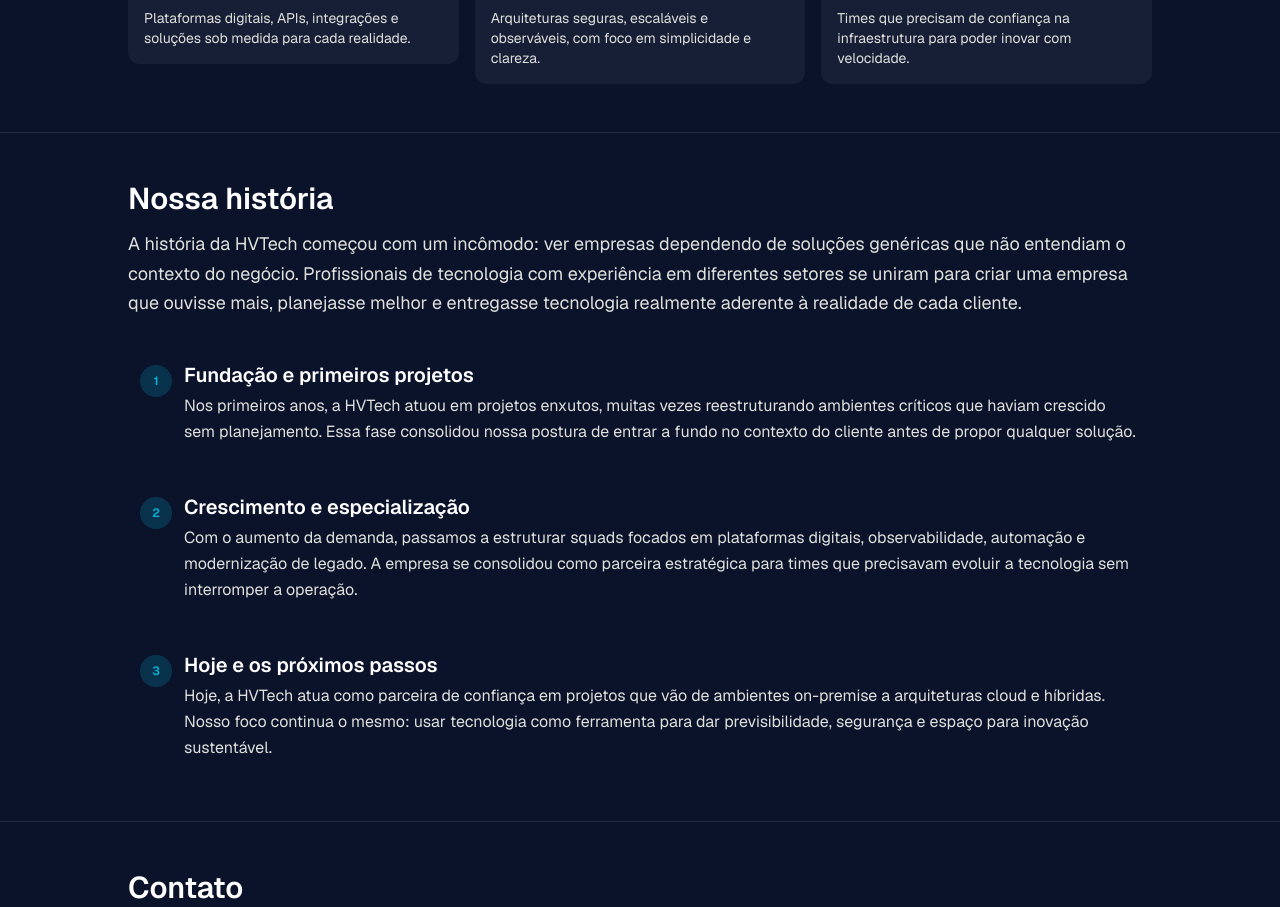
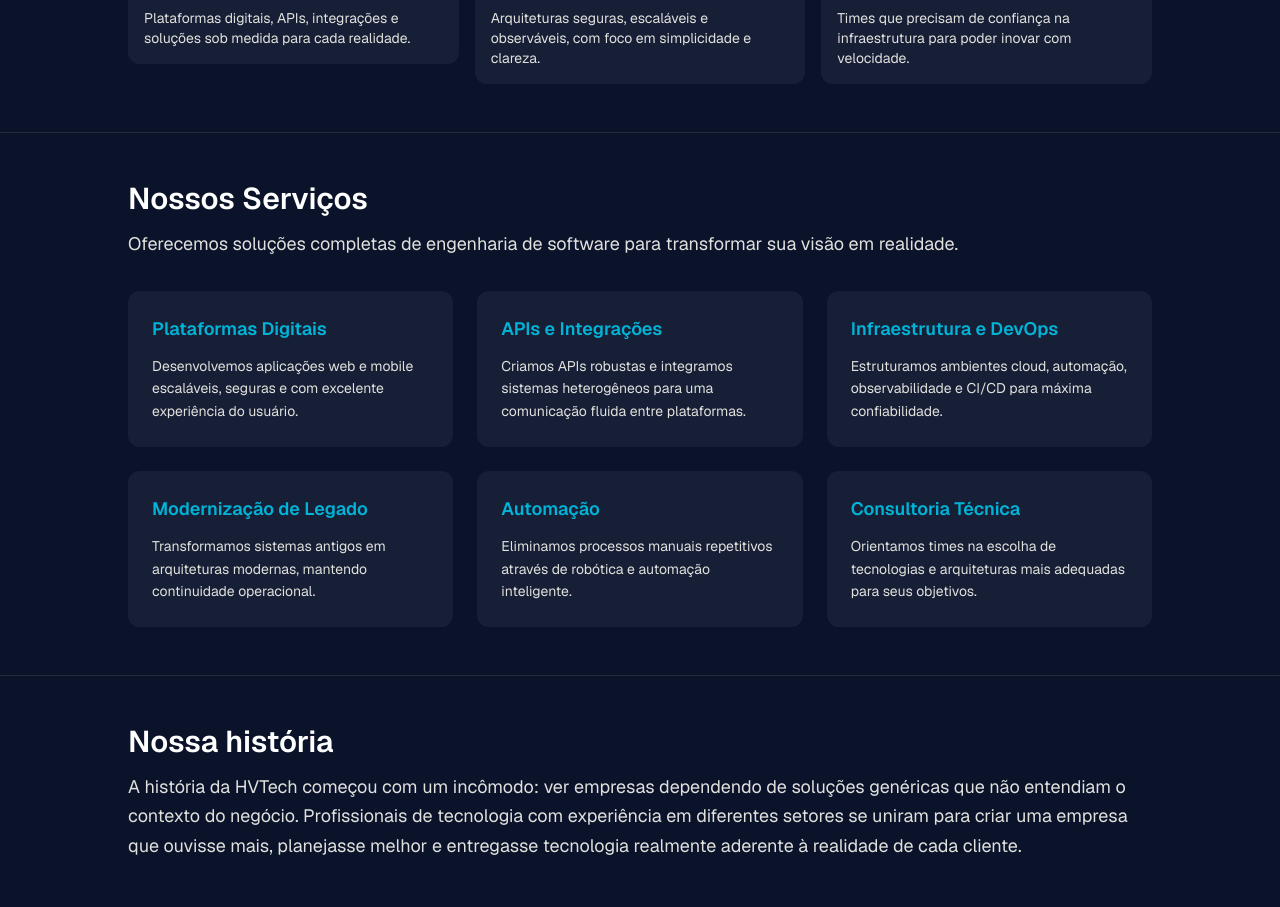
Before and after one commit to HenriqueNC-3/HVTech, a Next.js app in the folder hvtech/: page / in a window 1280 px wide. Shown: the part 1165-2072 px from the top of the page. Built offline with nearby package versions, Linux system fonts and the light colour scheme.

Commit message:
adicionado uma dic serparada para os serviços

```diff
--- a/hvtech/app/page.tsx
+++ b/hvtech/app/page.tsx
@@ -71,6 +71,91 @@ export default function Home() {
               </div>
               </AnimatedSection>
             </div>
+            </AnimatedSection>
+          </div>
+        </section>
+
+        {/* Serviços */}
+        <section
+          id="servicos"
+          className="border-t border-white/10 bg-[#0B132B] px-4 py-10 sm:px-6 sm:py-12"
+        >
+          <div className="mx-auto max-w-5xl">
+            <AnimatedSection>
+              <h2 className="text-2xl font-semibold text-white sm:text-3xl">
+                Nossos Serviços
+              </h2>
+              <p className="mt-3 text-base leading-relaxed text-[#E0E1DD] sm:text-lg">
+                Oferecemos soluções completas de engenharia de software para transformar sua visão em realidade.
+              </p>
+
+              <div className="mt-8 grid gap-6 sm:grid-cols-2 lg:grid-cols-3">
+                <AnimatedSection delay={0.1}>
+                  <div className="flex flex-col rounded-xl bg-white/5 p-6 transition-all duration-300 hover:bg-white/8 hover:scale-[1.02]">
+                    <h3 className="text-lg font-semibold text-[#00B4D8]">
+                      Plataformas Digitais
+                    </h3>
+                    <p className="mt-3 text-sm leading-relaxed text-[#E0E1DD]">
+                      Desenvolvemos aplicações web e mobile escaláveis, seguras e com excelente experiência do usuário.
+                    </p>
+                  </div>
+                </AnimatedSection>
+
+                <AnimatedSection delay={0.2}>
+                  <div className="flex flex-col rounded-xl bg-white/5 p-6 transition-all duration-300 hover:bg-white/8 hover:scale-[1.02]">
+                    <h3 className="text-lg font-semibold text-[#00B4D8]">
+                      APIs e Integrações
+                    </h3>
+                    <p className="mt-3 text-sm leading-relaxed text-[#E0E1DD]">
+                      Criamos APIs robustas e integramos sistemas heterogêneos para uma comunicação fluida entre plataformas.
+                    </p>
+                  </div>
+                </AnimatedSection>
+
+                <AnimatedSection delay={0.3}>
+                  <div className="flex flex-col rounded-xl bg-white/5 p-6 transition-all duration-300 hover:bg-white/8 hover:scale-[1.02]">
+                    <h3 className="text-lg font-semibold text-[#00B4D8]">
+                      Infraestrutura e DevOps
+                    </h3>
+                    <p className="mt-3 text-sm leading-relaxed text-[#E0E1DD]">
+                      Estruturamos ambientes cloud, automação, observabilidade e CI/CD para máxima confiabilidade.
+                    </p>
+                  </div>
+                </AnimatedSection>
+
+                <AnimatedSection delay={0.4}>
+                  <div className="flex flex-col rounded-xl bg-white/5 p-6 transition-all duration-300 hover:bg-white/8 hover:scale-[1.02]">
+                    <h3 className="text-lg font-semibold text-[#00B4D8]">
+                      Modernização de Legado
+                    </h3>
+                    <p className="mt-3 text-sm leading-relaxed text-[#E0E1DD]">
+                      Transformamos sistemas antigos em arquiteturas modernas, mantendo continuidade operacional.
+                    </p>
+                  </div>
+                </AnimatedSection>
+
+                <AnimatedSection delay={0.5}>
+                  <div className="flex flex-col rounded-xl bg-white/5 p-6 transition-all duration-300 hover:bg-white/8 hover:scale-[1.02]">
+                    <h3 className="text-lg font-semibold text-[#00B4D8]">
+                      Automação
+                    </h3>
+                    <p className="mt-3 text-sm leading-relaxed text-[#E0E1DD]">
+                      Eliminamos processos manuais repetitivos através de robótica e automação inteligente.
+                    </p>
+                  </div>
+                </AnimatedSection>
+
+                <AnimatedSection delay={0.6}>
+                  <div className="flex flex-col rounded-xl bg-white/5 p-6 transition-all duration-300 hover:bg-white/8 hover:scale-[1.02]">
+                    <h3 className="text-lg font-semibold text-[#00B4D8]">
+                      Consultoria Técnica
+                    </h3>
+                    <p className="mt-3 text-sm leading-relaxed text-[#E0E1DD]">
+                      Orientamos times na escolha de tecnologias e arquiteturas mais adequadas para seus objetivos.
+                    </p>
+                  </div>
+                </AnimatedSection>
+              </div>
             </AnimatedSection>
           </div>
         </section>
```
